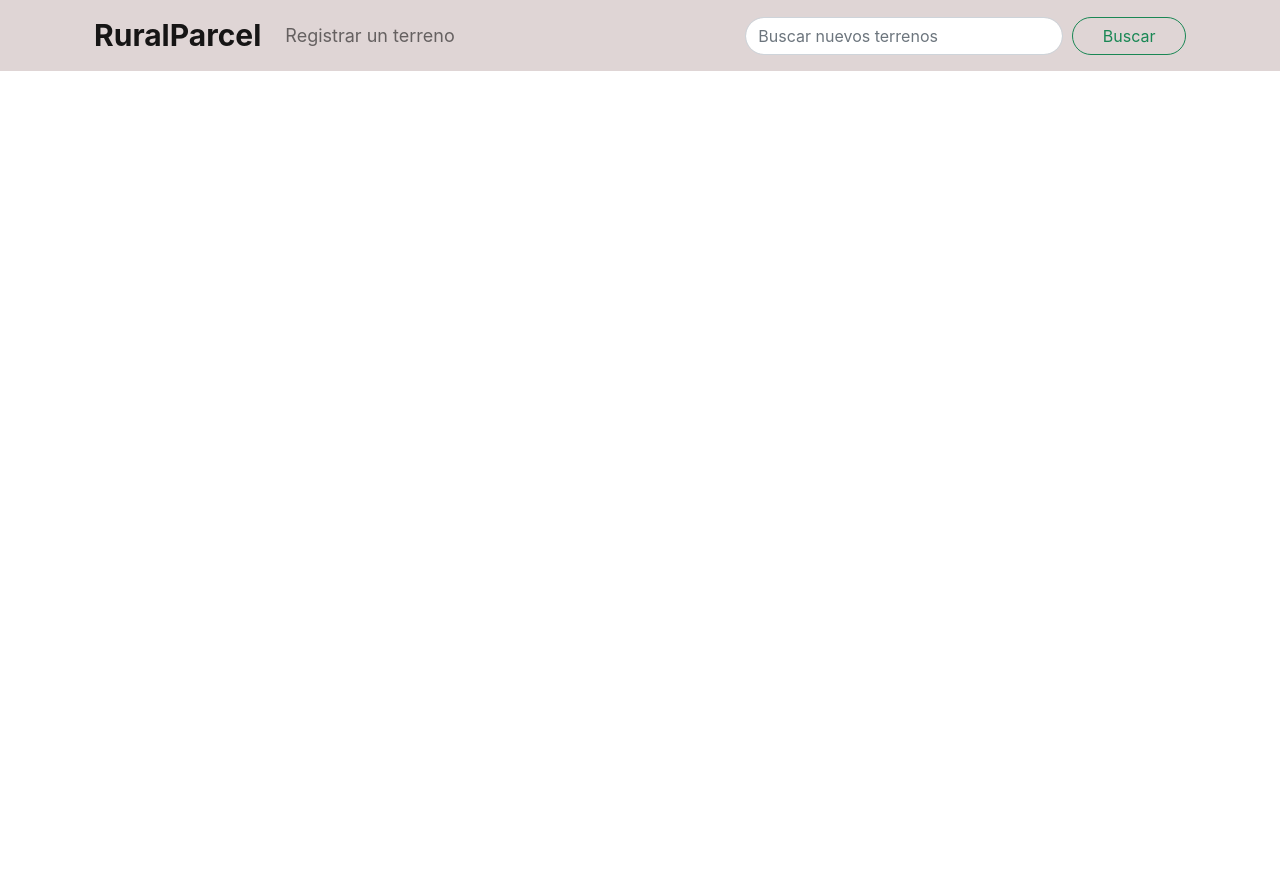
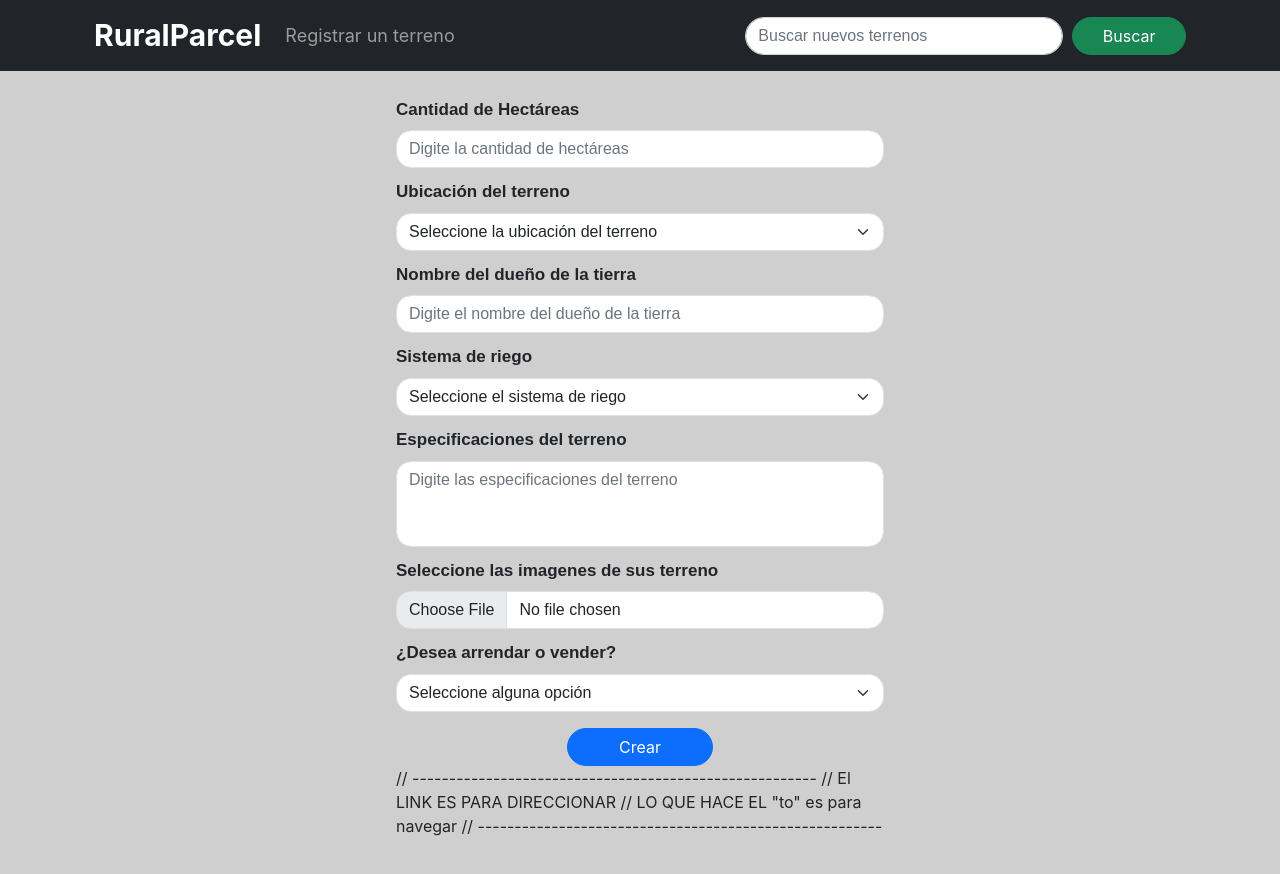
Before and after one commit to tomr845/Ciclo4-FrontRuralParcel, a React (Create React App) app: page /registrar-terreno in a window 1280 px wide. Shown: the top 874 px of the page. Before the commit the page ends 800 px from the top, so only its background shows below. Built offline with nearby package versions, Linux system fonts and the light colour scheme.

Commit message:
version 2.00

```diff
--- a/public/index.html
+++ b/public/index.html
@@ -19,9 +19,6 @@
   </head>
   <body>
     <div id="root"></div>
-
-
-
   </body>
   <script src="https://cdn.jsdelivr.net/npm/bootstrap@5.1.3/dist/js/bootstrap.bundle.min.js" integrity="sha384-ka7Sk0Gln4gmtz2MlQnikT1wXgYsOg+OMhuP+IlRH9sENBO0LRn5q+8nbTov4+1p" crossorigin="anonymous"></script>
 </html>
--- a/src/App.css
+++ b/src/App.css
@@ -37,14 +37,13 @@
   }
 }
 
-/* ------------------------ */
-/* CONFIGURACION DEL NAVBAR */
-/* ------------------------ */
 
-/* Configuracion del NAVBAR */
-.colorNavbar {
-  background-color: #DFD5D5;
-}
+
+
+/* ---------------------------------------------------- */
+/*               CONFIGURACION DEL NAVBAR               */
+/* ---------------------------------------------------- */
+
 
 /* Titulo principal del NAVBAR */
 .configTitulo {
@@ -80,6 +79,77 @@
 
 
 
+
+
+
+/* ---------------------------------------------------- */
+/*                       LOGIN                          */
+/* ---------------------------------------------------- */
+
+body{
+  background: rgb(207, 207, 207);
+}
+
+.configCard{
+  margin-top: 10%;
+}
+
+.configLogin {
+  margin-top: 8%;
+  margin-bottom: auto;
+  margin-left: auto;
+  margin-right: auto;
+  width: 50%;
+}
+
+.configTituloLogin{
+  text-align: center;
+}
+
+.configTextLogin{
+  font-family: -apple-system, BlinkMacSystemFont, 'Segoe UI', Roboto, Oxygen, Ubuntu, Cantarell, 'Open Sans', 'Helvetica Neue', sans-serif;
+  font-weight: bold;
+  font-style: oblique;
+  font-size: 50px;
+}
+
+.configCamposLogin{
+  width: 70%;
+  margin-top: 5%;
+  margin-bottom: 5%;
+  margin-left: auto;
+  margin-right: auto;
+}
+
+.textLoginLabel{
+  font-size: 22px;
+  font-family: -apple-system, BlinkMacSystemFont, 'Segoe UI', Roboto, Oxygen, Ubuntu, Cantarell, 'Open Sans', 'Helvetica Neue', sans-serif;
+}
+
+.textLoginInput{
+  font-size: 20px;
+  border-radius: 20px;
+  font-family: -apple-system, BlinkMacSystemFont, 'Segoe UI', Roboto, Oxygen, Ubuntu, Cantarell, 'Open Sans', 'Helvetica Neue', sans-serif;
+}
+
+.configBotonIngresar {
+  width: 60%;
+  margin: 2%;
+  margin-top: 5%;
+  font-size: 18px;
+  font-family: -apple-system, BlinkMacSystemFont, 'Segoe UI', Roboto, Oxygen, Ubuntu, Cantarell, 'Open Sans', 'Helvetica Neue', sans-serif;
+  border-radius: 20px;
+}
+
+
+
+
+
+
+/* ---------------------------------------------------- */
+/*         PAGINA DONDE SE LISTAN LOS TERRENOS          */
+/* ---------------------------------------------------- */
+
 /* -------------------------- */
 /* CONFIGURACION DE LOS CARDS */
 /* -------------------------- */
@@ -88,6 +158,11 @@
 .configCards{
   margin-top: 2%;
   margin-bottom: 2%;
+}
+
+
+.card{
+  border-radius: 15px;
 }
 
 /* Configuracin del espaciado del CARD */
@@ -143,3 +218,98 @@ p{
   position:relative;
   margin-right: auto;
 }
+
+
+/* Configuracion del MODAL ACTUALIZAR */
+
+.centerTituloModalEditar{
+  margin-right: auto;
+  margin-left: auto;
+}
+
+
+.tituloModalEditar{
+  text-align: center;
+  font-size: 30px;
+  font-weight: bolder;
+  font-family: -apple-system, BlinkMacSystemFont, 'Segoe UI', Roboto, Oxygen, Ubuntu, Cantarell, 'Open Sans', 'Helvetica Neue', sans-serif;
+
+}
+
+.centerAlingModal {
+  text-align: center;
+  margin: 1%;
+}
+
+.botonConfigModal {
+  margin: 1%;
+  border-radius: 20px;
+  width: 25%;
+  font-family: -apple-system, BlinkMacSystemFont, 'Segoe UI', Roboto, Oxygen, Ubuntu, Cantarell, 'Open Sans', 'Helvetica Neue', sans-serif;
+  font-size: 18px;
+}
+
+
+
+
+
+
+
+
+
+/* ---------------------------------------------------- */
+/*                  REGISTRAR TERRENOS                  */
+/* ---------------------------------------------------- */
+
+.espacioRegistrarTerreno{
+  margin-top: 2%;
+  width: 40%;
+  margin-bottom: 6%;
+}
+
+.configText{
+  font-weight: bolder;
+  font-size: 17px;
+  font-family: -apple-system, BlinkMacSystemFont, 'Segoe UI', Roboto, Oxygen, Ubuntu, Cantarell, 'Open Sans', 'Helvetica Neue', sans-serif;
+}
+
+textarea {
+  resize: none;
+  font-style: normal;
+  font-family: "Raleway", sans-serif !important;
+  margin-bottom: -1%;
+}
+
+.centerAling{
+  text-align: center;
+}
+
+.botonCofigCrear {
+  width: 30%;
+  border-radius: 20px;
+  margin-top: 1%;
+}
+
+input, label {
+  font-size: 16px;
+  font-family: "Raleway", sans-serif !important;
+  margin-bottom: -1%;
+
+}
+
+select{
+  font-style: normal;
+  font-family: "Raleway", sans-serif !important;
+  margin-bottom: -1%;
+}
+
+option{
+  font-style: normal;
+  font-family: "Raleway", sans-serif !important;
+  margin-bottom: -1%;
+}
+
+
+.border{
+  border-radius: 15px;
+}
--- a/src/App.js
+++ b/src/App.js
@@ -1,7 +1,6 @@
 import React from 'react';
 import './App.css';
 import { BrowserRouter as Router, Route } from 'react-router-dom';
-import { Link } from 'react-router-dom';
 import Inicio from './Componentes/Inicio';
 import Login from './Componentes/Login';
 import RegistrarTerreno from './Componentes/RegistrarTerreno';
--- a/src/Componentes/Inicio.js
+++ b/src/Componentes/Inicio.js
@@ -6,8 +6,8 @@ export class Inicio extends Component {
   render() {
     return (
       <div>
-        <div className="colorNavbar">
-          <nav className="navbar navbar-expand-lg container navbar-light">
+        <div className="bg-dark">
+          <nav className="navbar navbar-expand-lg container navbar-dark bg-dark">
             <div className="container-fluid">
               <Link className="navbar-brand configTitulo" to="/inicio">RuralParcel</Link>
               <button className="navbar-toggler" type="button" data-bs-toggle="collapse" data-bs-target="#navbarSupportedContent" aria-controls="navbarSupportedContent" aria-expanded="false" aria-label="Toggle navigation">
@@ -20,7 +20,7 @@ export class Inicio extends Component {
                   </li>
                 </ul>
                 <form className="col-lg-6">
-                  <button className="btn btn-outline-success configBotonBuscar" type="submit">Buscar</button>
+                  <button className="btn btn-success configBotonBuscar" type="submit">Buscar</button>
                   <input className="form-control configBuscar" type="search" placeholder="Buscar nuevos terrenos"/>
                 </form>
               </div>
@@ -165,17 +165,61 @@ export class Inicio extends Component {
 
 
       <div className="modal fade" id="modalEdit" tabindex="-1" data-bs-backdrop="static" aria-labelledby="exampleModalLabel" aria-hidden="true">
-        <div className="modal-dialog modal-lg modal-dialog-centered modal-dialog-scrollable">
+        <div className="modal-dialog modal-dialog-centered modal-dialog-scrollable">
           <div className="modal-content">
-            <div className="modal-header">
-              <h5 className="modal-title" id="exampleModalLabel">Actualizar datos</h5>
+            <div className="modal-header modalEditar centerTituloModalEditar">
+              <h5 className="modal-title tituloModalEditar" id="exampleModalLabel">Actualizar datos</h5>
             </div>
-            <div className="modal-body">
-
+            <div className="modal-body modalEditar">
+              <form>
+                <div className="mb-3">
+                  <label className="form-label">Cantidad de Hectáreas</label>
+                  <input type="text" className="form-control border" id="cantidadHectareas" aria-describedby="emailHelp" placeholder="Digite la cantidad de hectáreas"/>
+                </div>
+                <div className="mb-3">
+                  <label className="form-label">Ubicación del terreno</label>
+                  <select className="form-select border" aria-label="Default select example">
+                    <option value="null" hidden selected>Seleccione la ubicación del terreno</option>
+                    <option value="1">Neiva</option>
+                    <option value="2">Bogotá</option>
+                    <option value="3">Antioquia</option>
+                  </select>
+                </div>
+                <div className="mb-3">
+                  <label className="form-label">Nombre del dueño de la tierra</label>
+                  <input type="text" className="form-control border" id="duenioTierra" placeholder="Digite el nombre del dueño de la tierra"/>
+                </div>
+                <div className="mb-3">
+                  <label className="form-label">Sistema de riego</label>
+                  <select className="form-select border" aria-label="Default select example">
+                    <option value="null" hidden selected>Seleccione el sistema de riego</option>
+                    <option value="1">Goteo</option>
+                    <option value="2">Bombeo</option>
+                    <option value="3">Gravedad</option>
+                    <option value="4">Asperción</option>
+                  </select>
+                </div>
+                <div className="mb-3">
+                  <label className="form-label">Especificaciones del terreno</label>
+                  <textarea className="form-control border" rows="3" placeholder="Digite las especificaciones del terreno" id="especificacionTerreno"></textarea>
+                </div>
+                <div class="mb-3">
+                  <label for="formFile" class="form-label">Seleccione las imagenes de sus terreno</label>
+                  <input class="form-control border" type="file" id="formFile" placeholder="Seleccione las imagenes"/>
+                </div>
+                <div className="mb-3">
+                  <label className="form-label">¿Desea arrendar o vender?</label>
+                  <select className="form-select border" aria-label="Default select example">
+                    <option value="null" hidden selected>Seleccione alguna opción</option>
+                    <option value="1">Arrendar</option>
+                    <option value="2">Venta</option>
+                  </select>
+                </div>
+              </form>
             </div>
-            <div className="modal-footer">
-              <button type="button" className="btn btn-primary" data-bs-dismiss="modal">Actualizar</button>
-              <button type="button" className="btn btn-danger">Cancelar</button>
+            <div className="centerAlingModal">
+              <Link type="button" className="btn btn-primary botonConfigModal" data-bs-dismiss="modal">Actualizar</Link>
+              <Link type="button" className="btn btn-danger botonConfigModal">Cancelar</Link>
             </div>
           </div>
         </div>
--- a/src/Componentes/Login.js
+++ b/src/Componentes/Login.js
@@ -1,25 +1,34 @@
 import React, { Component } from 'react'
 import { Link } from 'react-router-dom'
 
-export class Login extends Component {
+export class login extends Component {
     render() {
         return (
             <div>
-                <form>
-                    <div className="mb-3">
-                    <label for="exampleInputEmail1" className="form-label">Email address</label>
-                    <input type="email" className="form-control" id="exampleInputEmail1" aria-describedby="emailHelp"/>
-                    <div id="emailHelp" className="form-text">We'll never share your email with anyone else.</div>
+                <div className="card configLogin">
+                    <div className="configTituloLogin">
+                        <h1 className="card-header configTextLogin">RuralParcel</h1>
                     </div>
-                    <div className="mb-3">
-                    <label for="exampleInputPassword1" className="form-label">Password</label>
-                    <input type="password" className="form-control" id="exampleInputPassword1"/>
+                    <div className="card-body configCamposLogin">
+                        <form>
+                            <div class="mb-3">
+                                <label class="form-label textLoginLabel">Correo Electrónico</label>
+                                <input type="email" class="form-control textLoginInput" id="email" aria-describedby="emailHelp" placeholder="Ingrese su correo electrónico"/>
+                            </div>
+                            <div class="mb-3">
+                                <label class="form-label textLoginLabel">Contraseña</label>
+                                <input type="password" class="form-control textLoginInput" id="password" placeholder="Ingrese su contraseña"/>
+                            </div>
+                            <div className="centerAling">
+                                <Link type="button" class="btn btn-primary configBotonIngresar" to="inicio">Iniciar Sesión</Link>
+                            </div>
+
+                        </form>
                     </div>
-                    <Link type="btn" className="btn btn-primary" to="/inicio">Ingresar</Link>
-                </form>
+                </div>
             </div>
         )
     }
 }
 
-export default Login
+export default login
--- a/src/Componentes/RegistrarTerreno.js
+++ b/src/Componentes/RegistrarTerreno.js
@@ -6,8 +6,8 @@ export class registrarTerreno extends Component {
   render() {
     return (
       <div>
-        <div className="colorNavbar">
-          <nav className="navbar navbar-expand-lg container navbar-light">
+        <div className="bg-dark">
+          <nav className="navbar navbar-expand-lg container navbar-dark bg-dark">
             <div className="container-fluid">
               <Link className="navbar-brand configTitulo" to="/inicio">RuralParcel</Link>
               <button className="navbar-toggler" type="button" data-bs-toggle="collapse" data-bs-target="#navbarSupportedContent" aria-controls="navbarSupportedContent" aria-expanded="false" aria-label="Toggle navigation">
@@ -20,16 +20,72 @@ export class registrarTerreno extends Component {
                   </li>
                 </ul>
                 <form className="col-lg-6">
-                  <button className="btn btn-outline-success configBotonBuscar" type="submit">Buscar</button>
+                  <button className="btn btn-success configBotonBuscar" type="submit">Buscar</button>
                   <input className="form-control configBuscar" type="search" placeholder="Buscar nuevos terrenos"/>
                 </form>
               </div>
             </div>
           </nav>
         </div>
+        <div className="container espacioRegistrarTerreno">
+          <form>
+            <div className="mb-3">
+              <label className="form-label configText">Cantidad de Hectáreas</label>
+              <input type="text" className="form-control border" id="cantidadHectareas" aria-describedby="emailHelp" placeholder="Digite la cantidad de hectáreas"/>
+            </div>
+            <div className="mb-3">
+              <label className="form-label configText">Ubicación del terreno</label>
+              <select className="form-select border" aria-label="Default select example">
+                <option value="null" hidden selected>Seleccione la ubicación del terreno</option>
+                <option value="1">Neiva</option>
+                <option value="2">Bogotá</option>
+                <option value="3">Antioquia</option>
+              </select>
+            </div>
+            <div className="mb-3">
+              <label className="form-label configText">Nombre del dueño de la tierra</label>
+              <input type="text" className="form-control border" id="duenioTierra" placeholder="Digite el nombre del dueño de la tierra"/>
+            </div>
+            <div className="mb-3">
+              <label className="form-label configText">Sistema de riego</label>
+              <select className="form-select border" aria-label="Default select example">
+                <option value="null" hidden selected>Seleccione el sistema de riego</option>
+                <option value="1">Goteo</option>
+                <option value="2">Bombeo</option>
+                <option value="3">Gravedad</option>
+                <option value="4">Asperción</option>
+              </select>
+            </div>
+            <div className="mb-3">
+              <label className="form-label configText">Especificaciones del terreno</label>
+              <textarea className="form-control border" rows="3" placeholder="Digite las especificaciones del terreno" id="especificacionTerreno"></textarea>
+            </div>
+            <div class="mb-3">
+              <label for="formFile" class="form-label configText">Seleccione las imagenes de sus terreno</label>
+              <input class="form-control border" type="file" id="formFile" placeholder="Seleccione las imagenes"/>
+            </div>
+            <div className="mb-3">
+              <label className="form-label configText">¿Desea arrendar o vender?</label>
+              <select className="form-select border" aria-label="Default select example">
+                <option value="null" hidden selected>Seleccione alguna opción</option>
+                <option value="1">Arrendar</option>
+                <option value="2">Venta</option>
+              </select>
+            </div>
+            <div className="centerAling">
+              <Link type="button" className="btn btn-primary botonCofigCrear" to="inicio">Crear</Link>
+            </div>
+          </form>
+          // -------------------------------------------------------
+          // El LINK ES PARA DIRECCIONAR
+          // LO QUE HACE EL "to" es para navegar
+          // -------------------------------------------------------
+        </div>
       </div>
     )
   }
 }
 
+
+
 export default registrarTerreno
```
